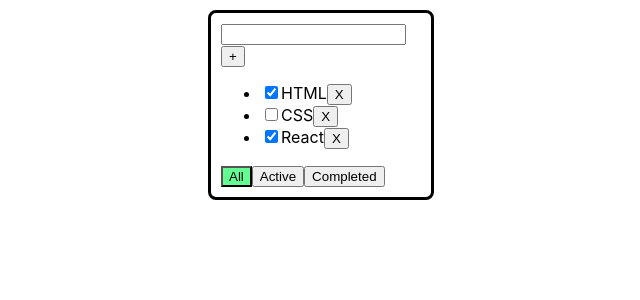
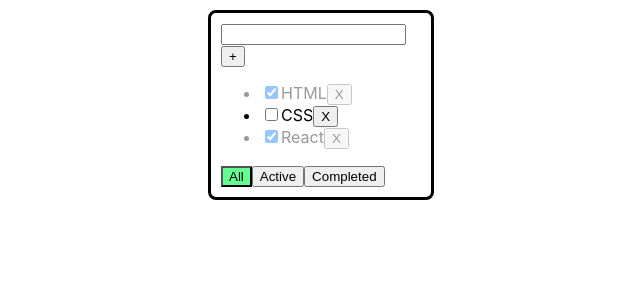
Before and after one commit to pdxserg/todolist_1_3, a React (Create React App) app: page / in a window 1280 px wide. Shown: the top 300 px of the page, without its empty margins (319-959 px from the left). Built offline with nearby package versions, Linux system fonts and the light colour scheme.

Commit message:
Styles for completed tasks

```diff
--- a/src/App.css
+++ b/src/App.css
@@ -17,3 +17,6 @@
 .activeButton{
     background: #64ff93;
 }
+.opacity{
+    opacity: 40%;
+}
--- a/src/Todolist.tsx
+++ b/src/Todolist.tsx
@@ -42,7 +42,7 @@ const onKeyUpHandler =(e:KeyboardEvent<HTMLInputElement>)=>{
 						//
 						// }
 						return (
-							<li key={t.id}>
+							<li className={t.isDone===true?"opacity":""} key={t.id}>
 								<input type="checkbox" checked={t.isDone} onChange={(e)=> changeStatus(t.id,e.currentTarget.checked)}/>
 								{t.title}
 								<button onClick={() =>  removeTask(t.id)}>X</button>
```
